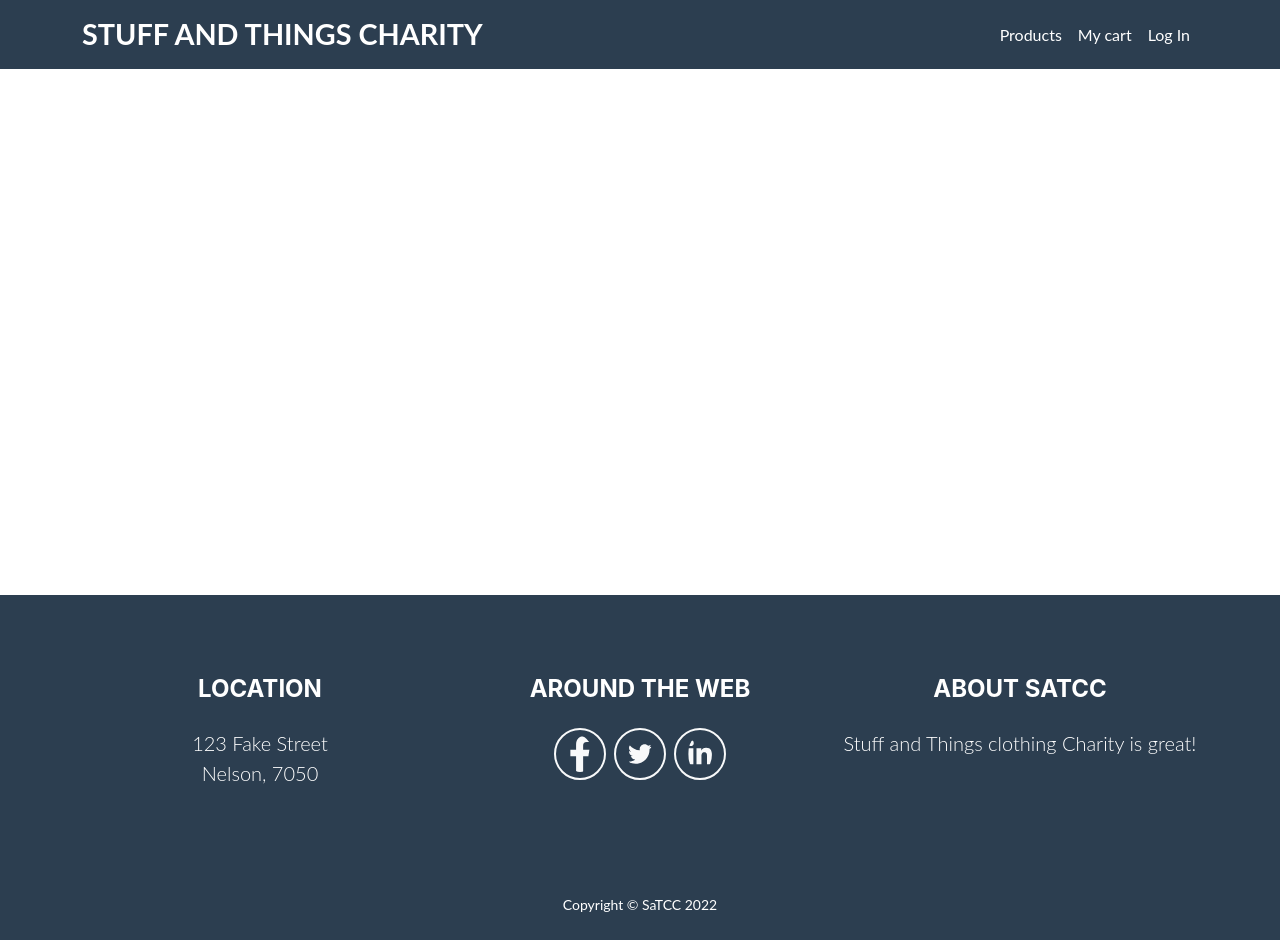
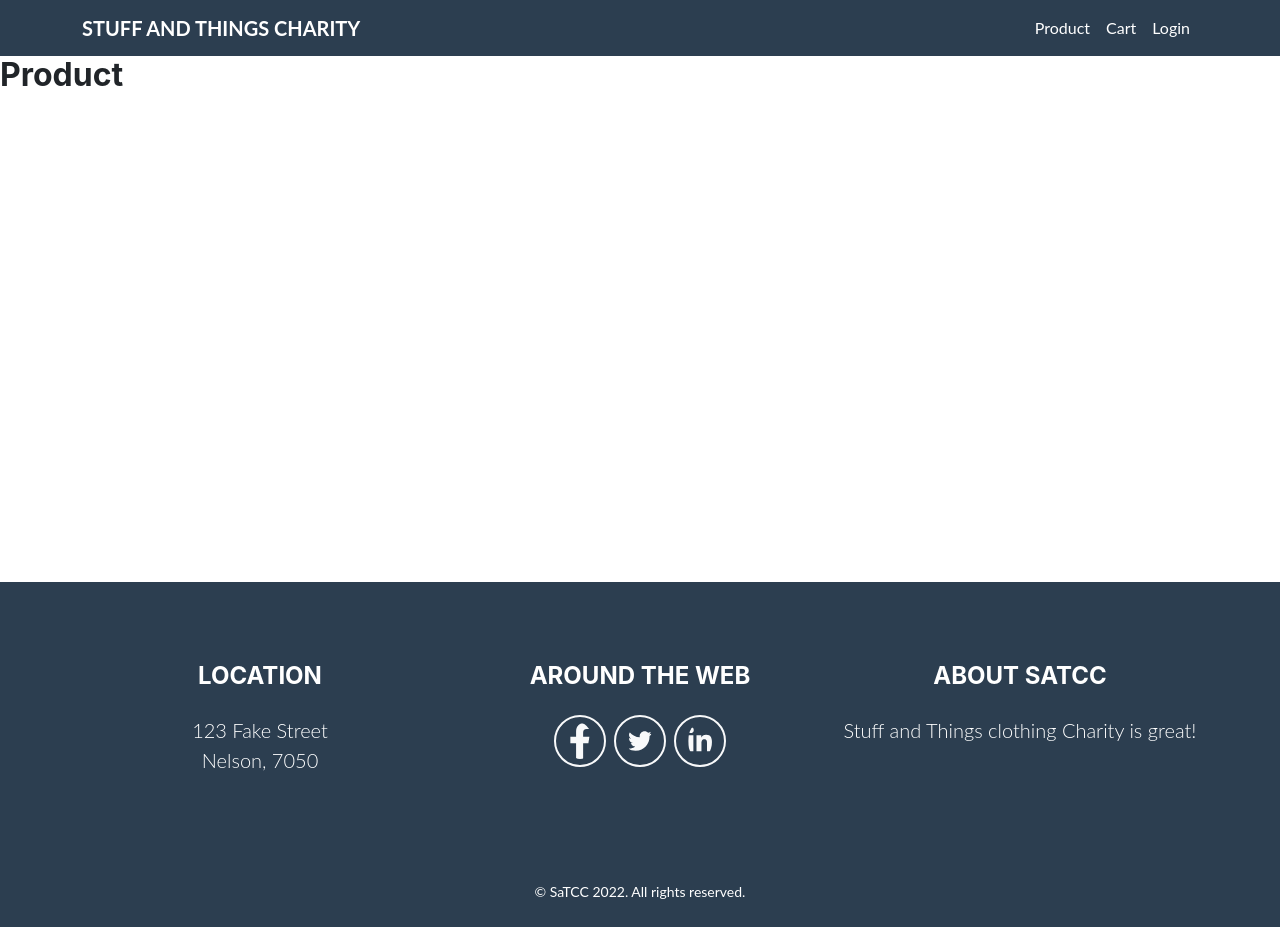
Before and after one commit to Kenny-WilliamsStockdale/WEB701-Project, a React (Create React App) app in the folder frontend/: page /Product in a window 1280 px wide. Built offline with nearby package versions, Linux system fonts and the light colour scheme.

Commit message:
added product pages and fixed linking on header nav

```diff
--- a/frontend/src/App.js
+++ b/frontend/src/App.js
@@ -6,6 +6,7 @@ import './App.css';
 import Header from './components/Header';
 import Footer from './components/Footer';
 import Landing from './pages/Landing';
+import Product from './pages/Product';
 import { BrowserRouter as Router, Route, Routes } from 'react-router-dom';
 /* -------------------------------------------------------------------------- */
 /*                               Layout Section                               */
@@ -16,6 +17,7 @@ const App = () => (
     <main>
       <Routes>
         <Route path="/" element={<Landing />} exact />
+        <Route path="/Product" element={<Product />} />
       </Routes>
     </main>
     <Footer />
--- a/frontend/src/components/Footer.js
+++ b/frontend/src/components/Footer.js
@@ -40,7 +40,7 @@ const Footer = () => {
         </div>
       </footer>
       <div class="copyright py-4 text-center text-white">
-        <div class="container"><small>Copyright &copy; SaTCC 2022</small></div>
+        <div class="container"><small>&copy; SaTCC 2022. All rights reserved.</small></div>
       </div>
     </footer>
   )
--- a/frontend/src/components/Header.css
+++ b/frontend/src/components/Header.css
@@ -4,7 +4,7 @@
 .brand {
   color: rgb(255, 255, 255);
   text-decoration: none;
-  font-size: 1.8rem;
+  /* font-size: 1.8rem; */
   text-transform: uppercase;
   font-weight: bold;
 }
@@ -18,12 +18,15 @@
 
 #nav-product {
   color: rgb(255, 255, 255);
+  text-decoration: none;
 }
 
 #nav-cart {
   color: rgb(255, 255, 255);
+  text-decoration: none;
 }
 
 #nav-login {
   color: rgb(255, 255, 255);
+  text-decoration: none;
 }
--- a/frontend/src/components/Header.js
+++ b/frontend/src/components/Header.js
@@ -2,7 +2,7 @@
 /*                               Import Section                               */
 /* -------------------------------------------------------------------------- */
 import React from 'react'
-import { Link, useNavigate } from "react-router-dom";
+import { BrowserRouter as Router, Route, Routes, Link } from 'react-router-dom';
 import { Navbar, Nav, NavDropdown, Container} from 'react-bootstrap';
 import './Header.css'
 /* -------------------------------------------------------------------------- */
@@ -23,9 +23,11 @@ const Header = () => {
         <Navbar.Toggle aria-controls="basic-navbar-nav" />
         <Navbar.Collapse id="basic-navbar-nav">
           <Nav className="m-auto">
-            <Nav.Link id="nav-product" href="/products">Products
+            <Nav.Link>
+            <Link to="/Product" id="nav-product">Product</Link>
             </Nav.Link>
-            <Nav.Link id="nav-cart" href="/cart">My cart
+            <Nav.Link>
+            <Link to="/Cart" id="nav-cart">Cart</Link>
             </Nav.Link>
             {/* {userInfo ? (
               <NavDropdown
@@ -58,8 +60,9 @@ const Header = () => {
                 </NavDropdown.Item>
               </NavDropdown>
             ) : ( */}
-              <Nav.Link id="nav-login" href="/login">Log In
-              </Nav.Link>
+            <Nav.Link>
+            <Link to="/Login" id="nav-login">Login</Link>
+            </Nav.Link>
             {/* ) */}
           </Nav>
         </Navbar.Collapse>
--- /dev/null
+++ b/frontend/src/pages/Product.js
@@ -0,0 +1,17 @@
+/* -------------------------------------------------------------------------- */
+/*                               Import Section                               */
+/* -------------------------------------------------------------------------- */
+import React from 'react'
+/* -------------------------------------------------------------------------- */
+/*                               Layout Section                               */
+/* -------------------------------------------------------------------------- */
+
+const Product = () => {
+  return (
+    <div>
+      <h1 className="intro-text">Product</h1>
+    </div>
+  )
+}
+
+export default Product
```
Also changed, not shown: frontend/src/pages/Product.css (added).
